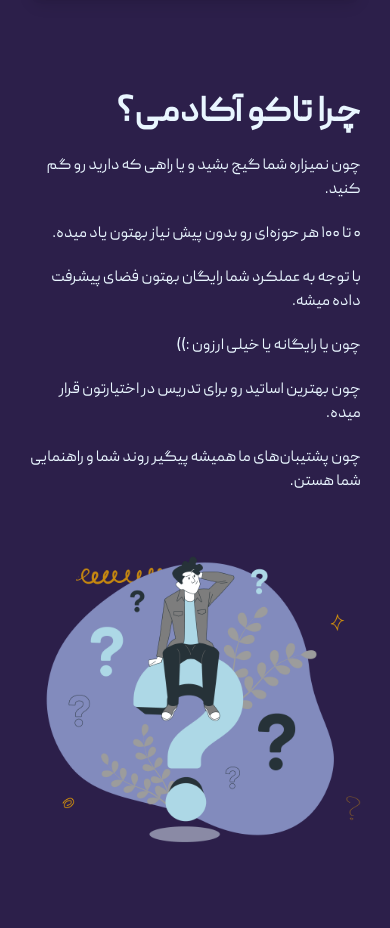
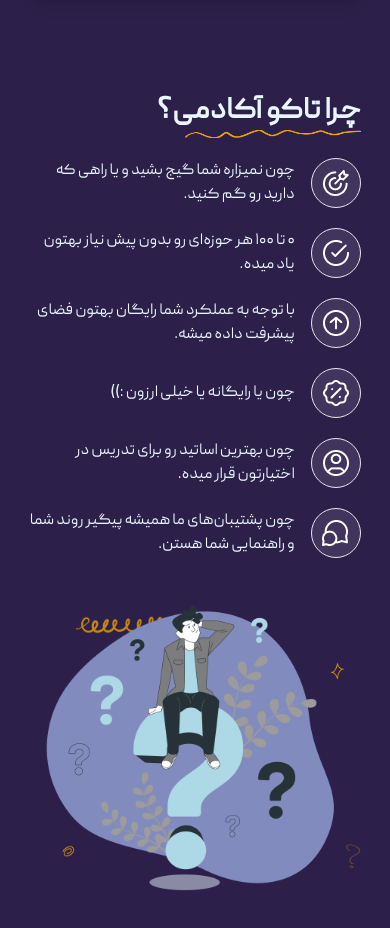
Before and after one commit to AmirhosseinDehghanazar/TakuAcademy-Frontend, a React (Vite) app in the folder TakuAcademy-Frontend/: page / in a window 390 px wide. Shown: the part 4460-5388 px from the top of the page. Built offline with nearby package versions, Linux system fonts and the light colour scheme.

Commit message:
question component done full responsive but i will make sure of it did not test it fully yeah that's it

```diff
--- a/TakuAcademy-Frontend/src/components/main/question/Question.jsx
+++ b/TakuAcademy-Frontend/src/components/main/question/Question.jsx
@@ -1,19 +1,12 @@
 import React from "react";
 import "./question.css";
-import icon1 from "../../../assets/question/icon1.png";
-import icon2 from "../../../assets/question/icon2.png";
-import icon3 from "../../../assets/question/icon3.png";
-import icon4 from "../../../assets/question/icon4.png";
-import icon5 from "../../../assets/question/icon5.png";
-import icon6 from "../../../assets/question/icon6.png";
-import underline from "../../../assets/question/qVector.png";
 import question from "../../../assets/question/question.png";
 
 const Question = () => {
   return (
     <div className="flex mar-x flex-col-reverse question-parent justify-center items-center lg:flex-row my-24">
       {/* image element */}
-      <div className="mx-auto">
+      <div className="">
         <img
           className="object-cover transition-all md:max-w-lg xl:max-w-2xl"
           src={question}
@@ -23,34 +16,39 @@
       {/* question and reasons */}
       <div className="flex flex-col justify-center gap-5">
         {/* why taku */}
-        <div>
-          <div className="font-bold text-4xl">چرا تاکو آکادمی؟</div>
-          <div className="underLine" />
+        <div className="flex flex-col w-52">
+          <div className="font-bold text-3xl">چرا تاکو آکادمی؟</div>
+          <div className="bg-under w-44 h-2" />
         </div>
 
         {/* reasons */}
-        <div>
-          <div className="bg-img bg-dart" />
+        <div className="flex justify-start items-center gap-4">
+          <div className="bg-all bg-dart p-6 border rounded-full" />
           <div>چون نمیزاره شما گیج بشید و یا راهی که دارید رو گم کنید.</div>
         </div>
-        <div>
-          <div className="bg-img bg-check" />
+
+        <div className="flex justify-start items-center gap-4">
+          <div className="bg-all bg-check  p-6 border rounded-full" />
           <div>۰ تا ۱۰۰ هر حوزه‌ای رو بدون پیش نیاز بهتون یاد میده.</div>
         </div>
-        <div>
-          <div className="bg-img bg-up" />
+
+        <div className="flex justify-start items-center gap-4">
+          <div className="bg-all bg-up  p-6 border rounded-full" />
           <div>با توجه به عملکرد شما رایگان بهتون فضای پیشرفت داده میشه.</div>
         </div>
-        <div>
-          <div className="bg-img bg-per" />
+
+        <div className="flex justify-start items-center gap-4">
+          <div className="bg-all bg-per  p-6 border rounded-full" />
           <div>چون یا رایگانه یا خیلی ارزون :))</div>
         </div>
-        <div>
-          <div className="bg-img bg-person" />
+
+        <div className="flex justify-start items-center gap-4">
+          <div className="bg-all bg-person  p-6 border rounded-full" />
           <div>چون بهترین اساتید رو برای تدریس در اختیارتون قرار میده.</div>
         </div>
-        <div>
-          <div className="bg-img bg-chat" />
+
+        <div className="flex justify-around items-center gap-4">
+          <div className="bg-all bg-chat  p-6 border rounded-full" />
           <div>
             چون پشتیبان‌های ما همیشه پیگیر روند شما و راهنمایی شما هستن.
           </div>
--- a/TakuAcademy-Frontend/src/components/main/question/question.css
+++ b/TakuAcademy-Frontend/src/components/main/question/question.css
@@ -1,3 +1,34 @@
 .question-parent {
-  gap: 10vw;
+  gap: 6vw;
 }
+
+.bg-dart {
+  background: url("../../../assets/question/icon1.png");
+}
+.bg-check {
+  background: url("../../../assets/question/icon2.png");
+}
+.bg-up {
+  background: url("../../../assets/question/icon3.png");
+}
+.bg-per {
+  background: url("../../../assets/question/icon4.png");
+}
+.bg-person {
+  background: url("../../../assets/question/icon5.png");
+}
+.bg-chat {
+  background: url("../../../assets/question/icon6.png");
+}
+.bg-under {
+  background: url("../../../assets/question/qVector.png");
+  background-repeat: no-repeat;
+  background-position: center;
+  background-size: cover;
+}
+.bg-all {
+  background-repeat: no-repeat;
+  background-position: center;
+  background-size: auto;
+  background-color: #41355d;
+}
```
